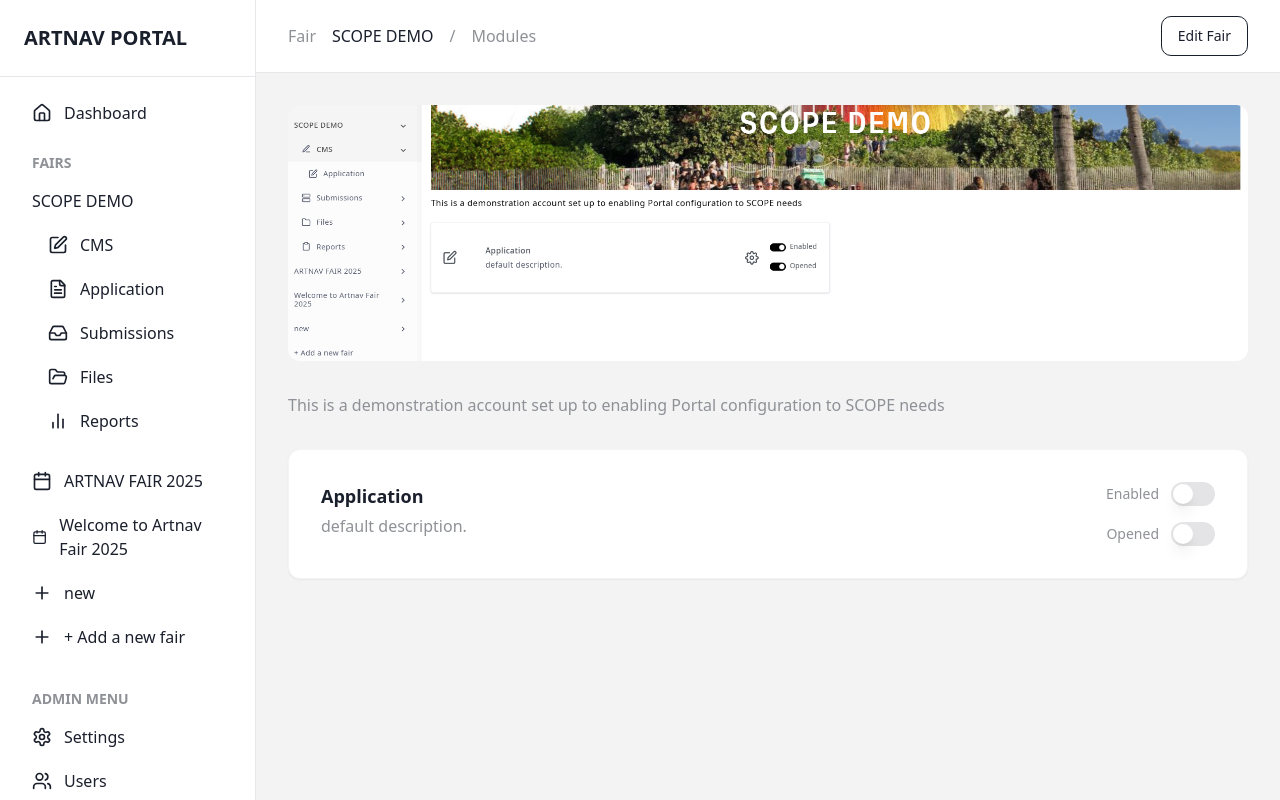
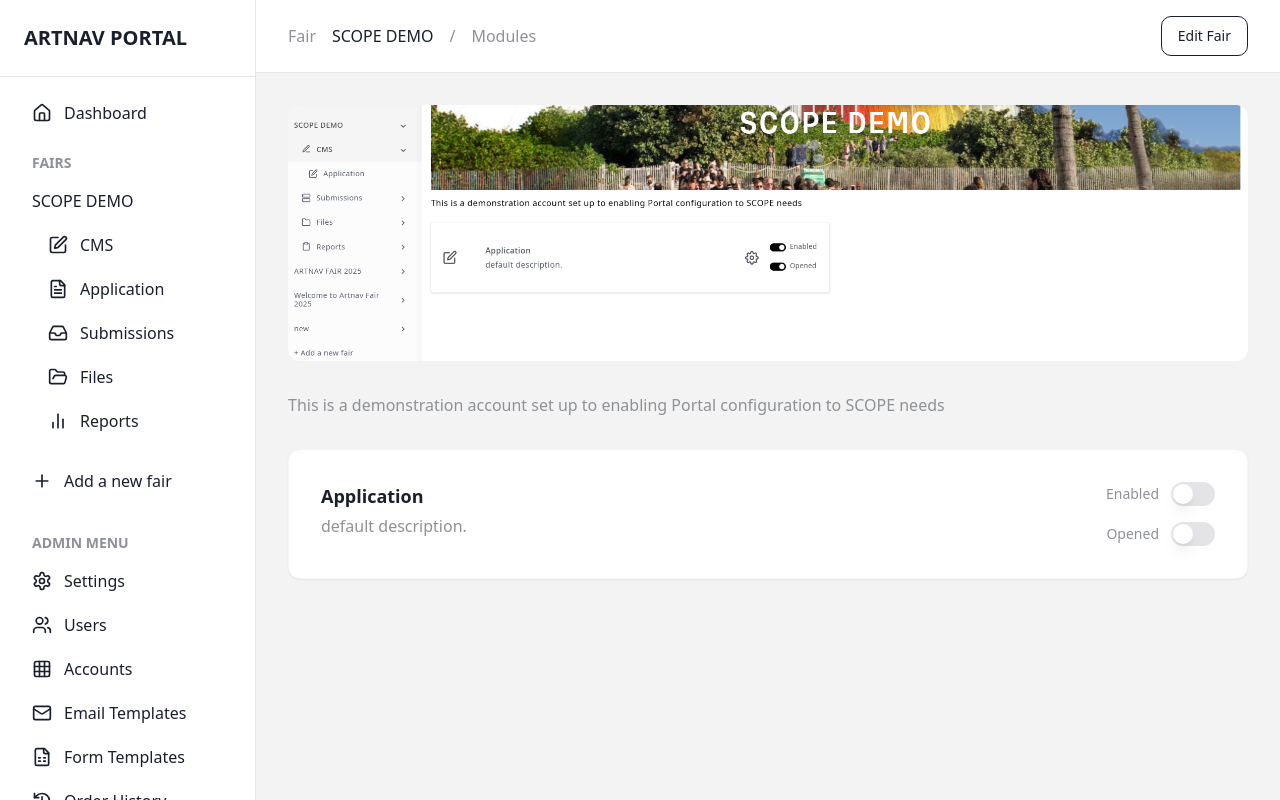
Before and after one commit to kazim3811/scope-artnav-demo, a React (Vite) app: page /dashboard in a window 1280 px wide. Shown: the top 800 px of the page. Built offline with nearby package versions, Linux system fonts and the light colour scheme.

Commit message:
Update dashboard sidebar
Removed "ARTNAV FAIR 2025" and "Welcome to ARTNAV FAIR 2025" from the sidebar menu.

```diff
--- a/src/pages/Dashboard.tsx
+++ b/src/pages/Dashboard.tsx
@@ -1,4 +1,3 @@
-
 import {
   Home,
   Settings,
@@ -71,20 +70,8 @@ const Dashboard = () => {
 
               <div className="pt-4 space-y-1">
                 <a href="#" className="flex items-center px-4 py-2 text-[#1A1F2C] hover:bg-[#f3f3f3] rounded-lg">
-                  <Calendar className="w-5 h-5 mr-3" />
-                  ARTNAV FAIR 2025
-                </a>
-                <a href="#" className="flex items-center px-4 py-2 text-[#1A1F2C] hover:bg-[#f3f3f3] rounded-lg">
-                  <Calendar className="w-5 h-5 mr-3" />
-                  Welcome to Artnav Fair 2025
-                </a>
-                <a href="#" className="flex items-center px-4 py-2 text-[#1A1F2C] hover:bg-[#f3f3f3] rounded-lg">
                   <Plus className="w-5 h-5 mr-3" />
-                  new
-                </a>
-                <a href="#" className="flex items-center px-4 py-2 text-[#1A1F2C] hover:bg-[#f3f3f3] rounded-lg">
-                  <Plus className="w-5 h-5 mr-3" />
-                  + Add a new fair
+                  Add a new fair
                 </a>
               </div>
             </div>
```
